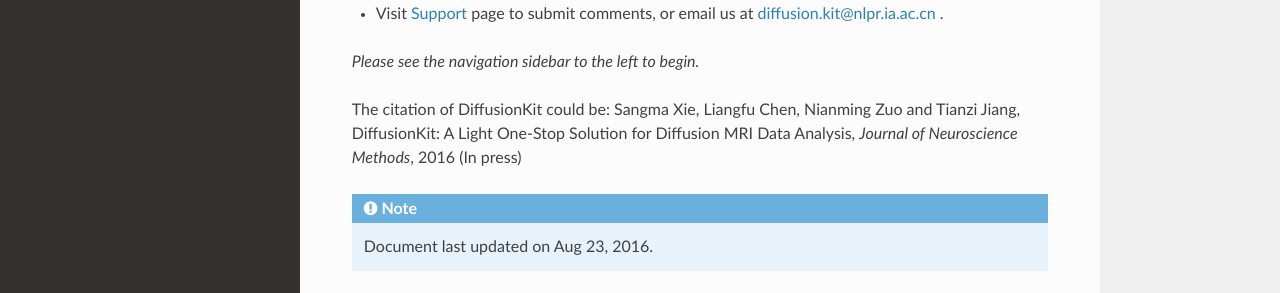
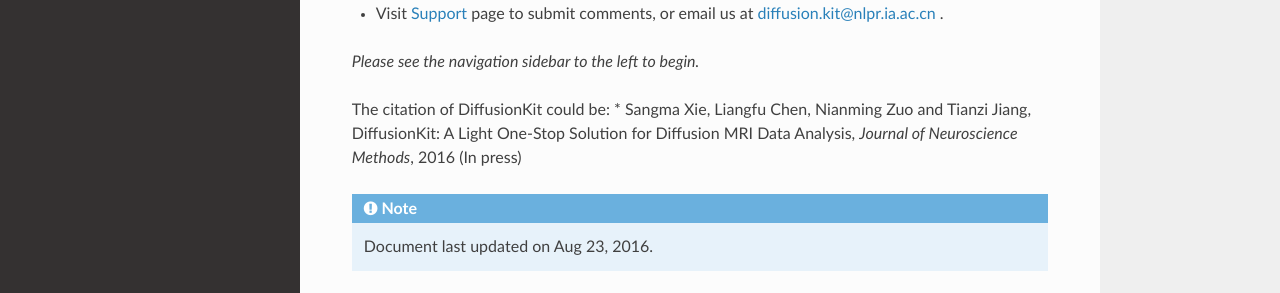
Before and after one commit to brainnetome/diffusionkit, a Sphinx documentation site: the page built from source/index.rst, in a window 1280 px wide and 1346 px high. Shown: the part 906-1199 px from the top of the window. Built offline with Sphinx 7.4.7 and the Read the Docs theme 2.0.0, drawn with Linux system fonts in a browser that asks for light colours.

```diff
--- a/source/index.rst
+++ b/source/index.rst
@@ -46,7 +46,7 @@
 *Please see the navigation sidebar to the left to begin.*
 
 The citation of DiffusionKit could be:
-Sangma Xie, Liangfu Chen, Nianming Zuo and Tianzi Jiang, DiffusionKit: A Light One-Stop Solution for Diffusion MRI Data Analysis, *Journal of Neuroscience Methods*, 2016 (In press)
+* Sangma Xie, Liangfu Chen, Nianming Zuo and Tianzi Jiang, DiffusionKit: A Light One-Stop Solution for Diffusion MRI Data Analysis, *Journal of Neuroscience Methods*, 2016 (In press)
 
 .. toctree::
    :maxdepth: 2
```
